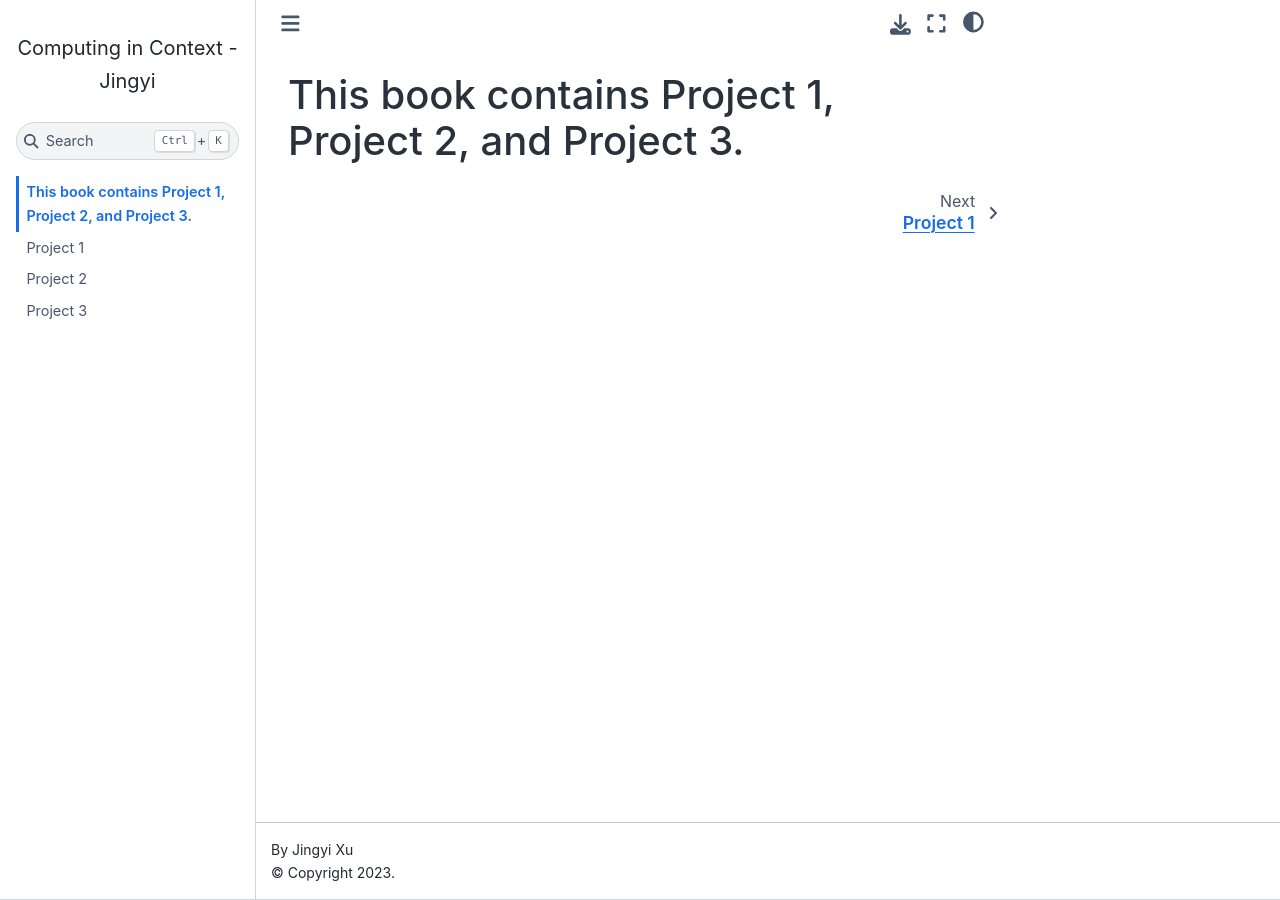
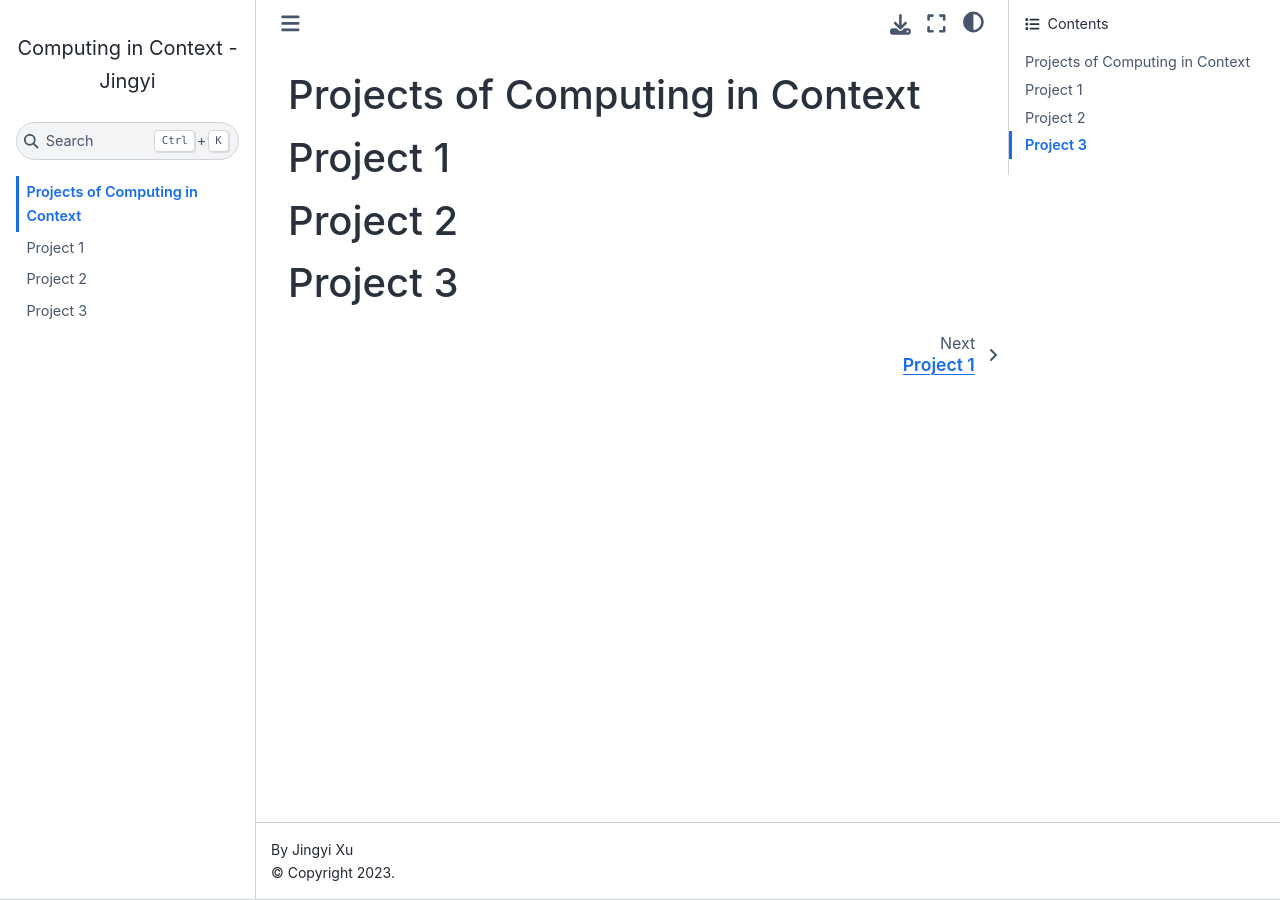
Before and after one commit to JoeySlowly/Project, a Jupyter Book: the page built from index.md, in a window 1280 px wide. Built offline with Jupyter Book 1.0.4 settings and Sphinx 7.4.7 and the Sphinx Book theme 1.1.4, drawn with Linux system fonts in a browser that asks for light colours; comment, search, counter and statistics services are not loaded.

Commit message:
update index

```diff
--- a/index.md
+++ b/index.md
@@ -1 +1,4 @@
-# This book contains Project 1, Project 2, and Project 3.
+# Projects of Computing in Context
+# Project 1
+# Project 2
+# Project 3
```
